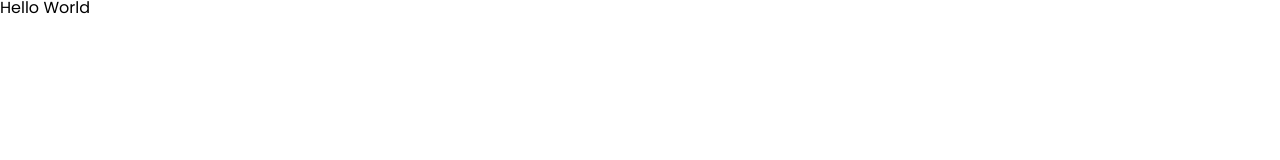
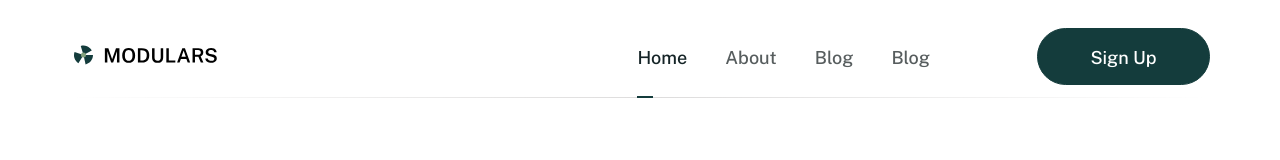
Before and after one commit to namdh03/creative-agency-landing-page, a plain HTML site: page index.html in a window 1280 px wide. Drawn offline with nearby package versions, Linux system fonts and the light colour scheme.

Commit message:
Create Header section

```diff
--- a/assets/css/styles.css
+++ b/assets/css/styles.css
@@ -17,6 +17,110 @@ body {
     font-size: 1.6rem;
 }
 
+/* ==================== Common ==================== */
+.container {
+    width: 1140px;
+    max-width: calc(100% - 48px);
+    margin-left: auto;
+    margin-right: auto;
+}
+
 a {
     text-decoration: none;
 }
+
+.btn {
+    --height: 57px;
+    min-width: 173px;
+    height: var(--height);
+    line-height: var(--height);
+    font-weight: 500;
+    font-size: 1.8rem;
+    text-align: center;
+    color: #ffffff;
+    background: #143c3c;
+    border: 1.5px solid #143c3c;
+    border-radius: 40px;
+    transition: all ease 0.25s;
+}
+
+.btn:hover {
+    opacity: 0.9;
+}
+
+/* ==================== Header ==================== */
+.header {
+    font-family: "Public Sans", sans-serif;
+    padding-top: 28px;
+}
+
+.header-top {
+    position: relative;
+    display: flex;
+    align-items: center;
+    padding-bottom: 13px;
+}
+
+.header-top::after {
+    position: absolute;
+    content: "";
+    display: inline-block;
+    bottom: 0;
+    left: 0;
+    right: 0;
+    width: 1140px;
+    height: 1px;
+    background: linear-gradient(
+        90deg,
+        #ffffff 0%,
+        #dddcdc 51.09%,
+        rgba(213, 213, 213, 0) 99.68%
+    );
+}
+
+.navbar {
+    margin-left: auto;
+}
+
+.navbar__list {
+    display: flex;
+}
+
+.navbar__link {
+    position: relative;
+    display: inline-block;
+    padding: 16px 19px 13px;
+    font-weight: 500;
+    font-size: 1.8rem;
+    line-height: 1.56;
+    color: #575d5e;
+    transition: all ease 0.25s;
+}
+
+.navbar__link::after {
+    position: absolute;
+    bottom: -13px;
+    right: calc(100% - 35px);
+    z-index: 1;
+    content: "";
+    display: inline-block;
+    width: 0;
+    height: 2px;
+    background: #143c3c;
+    transition: all ease 0.25s;
+}
+
+.navbar__link--active::after,
+.navbar__link:hover::after {
+    width: 16px;
+    left: 19px;
+}
+
+.navbar__link--active,
+.navbar__link:hover {
+    color: #152427;
+}
+
+.header-cta {
+    margin-left: 88px;
+}
--- a/index.html
+++ b/index.html
@@ -99,6 +99,45 @@
         <link rel="stylesheet" href="./assets/css/styles.css" />
     </head>
     <body>
-        <h1>Hello World</h1>
+        <header class="header">
+            <div class="container">
+                <div class="header-top">
+                    <!-- Logo -->
+                    <a href="#!">
+                        <img
+                            src="./assets/img/logo.svg"
+                            alt="MODULARS"
+                            class="header__logo"
+                        />
+                    </a>
+
+                    <!-- Navbar -->
+                    <nav class="navbar">
+                        <ul class="navbar__list">
+                            <li class="navbar__item">
+                                <a
+                                    href="#!"
+                                    class="navbar__link navbar__link--active"
+                                >
+                                    Home
+                                </a>
+                            </li>
+                            <li class="navbar__item">
+                                <a href="#!" class="navbar__link">About</a>
+                            </li>
+                            <li class="navbar__item">
+                                <a href="#!" class="navbar__link">Blog</a>
+                            </li>
+                            <li class="navbar__item">
+                                <a href="#!" class="navbar__link">Blog</a>
+                            </li>
+                        </ul>
+                    </nav>
+
+                    <!-- Action -->
+                    <a href="#!" class="btn header-cta">Sign Up</a>
+                </div>
+            </div>
+        </header>
     </body>
 </html>
```
Also changed, not shown: assets/img/logo.svg (added).
